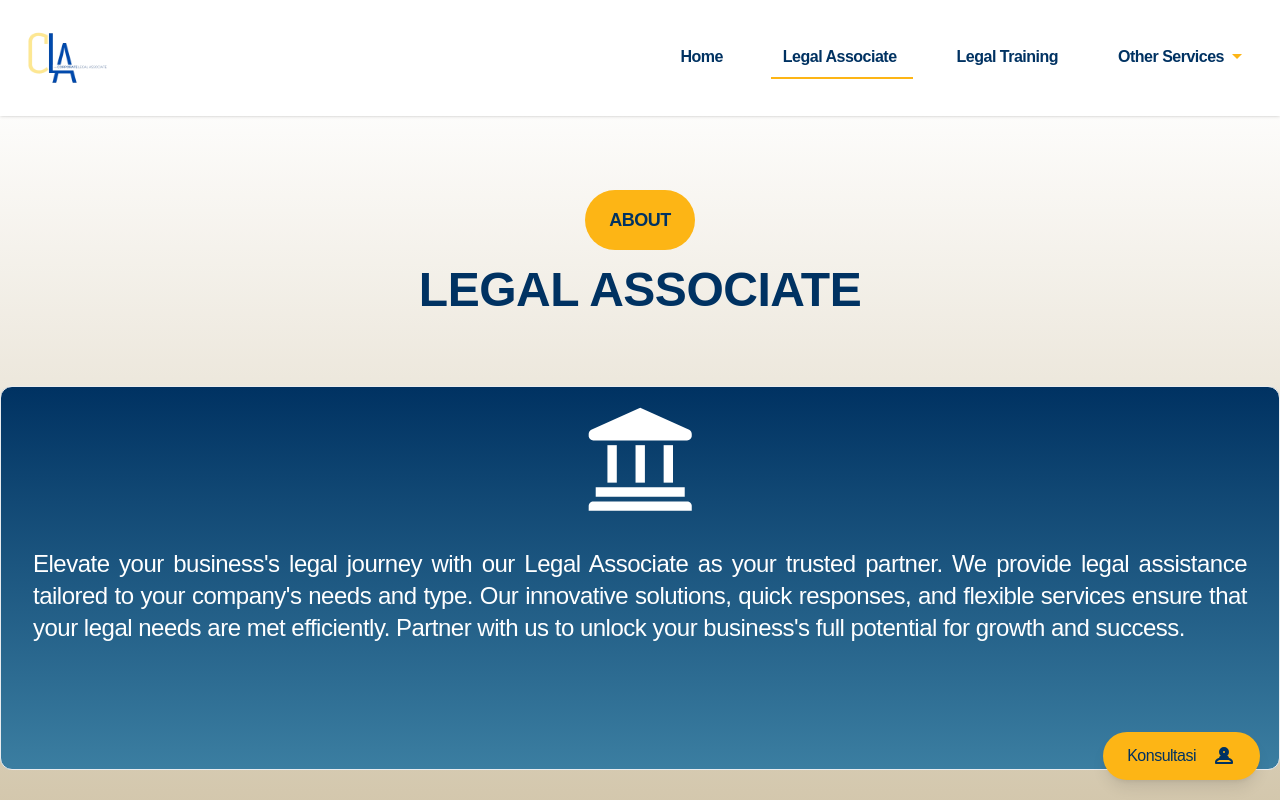
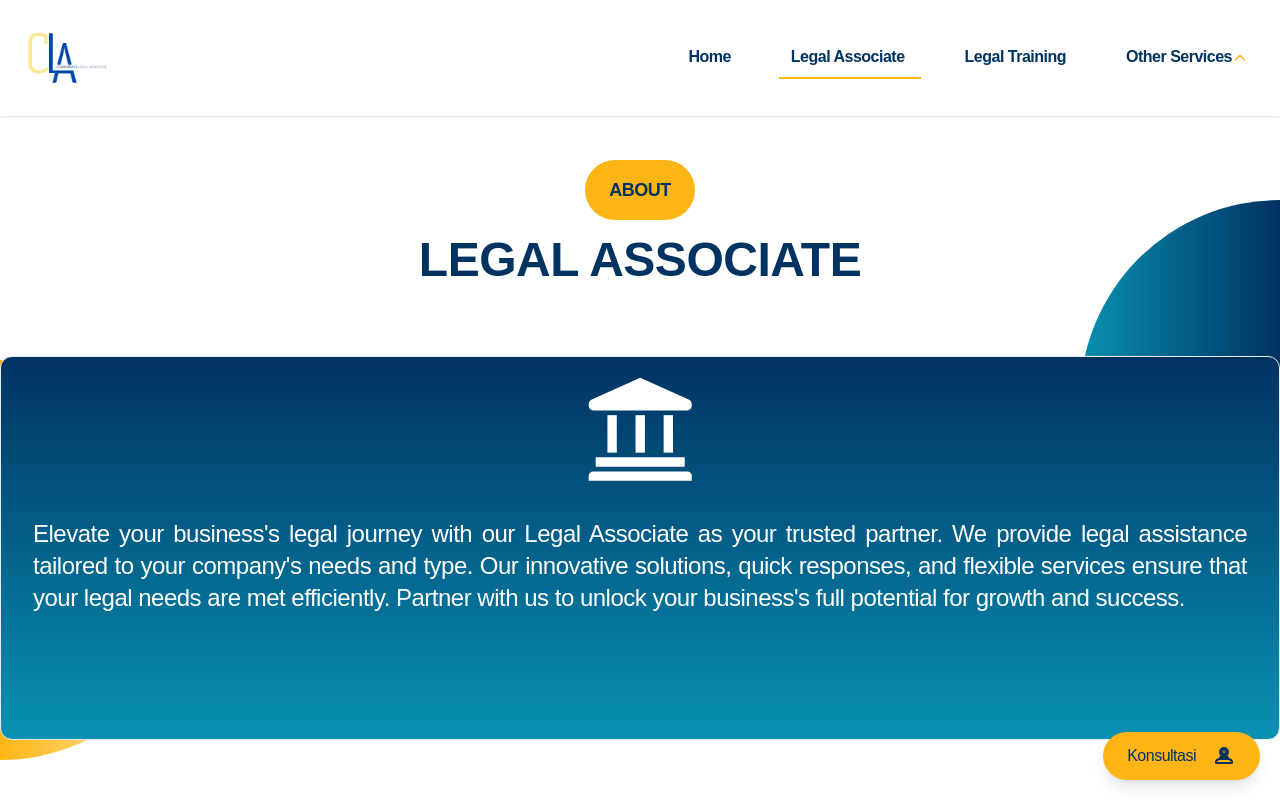
Before and after one commit to nctrnlman/client-cla-indonesia, a React (Vite) app: page /legal-associate in a window 1280 px wide. Shown: the top 800 px of the page. Built offline with nearby package versions, Linux system fonts and the light colour scheme.

Commit message:
fix(layout) : fix some pages

```diff
--- a/src/components/bar/Navbar.jsx
+++ b/src/components/bar/Navbar.jsx
@@ -149,16 +149,24 @@ function Navbar() {
               >
                 <button className="block py-2 pr-4 pl-3 text-primary  ">
                   Other Services
+                  <span className="border-animation"></span>
                   <svg
-                    xmlns="http://www.w3.org/2000/svg"
-                    className="h-2 w-4 ml-2 items-center inline-block transform transition-transform duration-300 ease-in-out arrow-icon text-secondary"
-                    width="10.033"
-                    height="5"
-                    fill="currentColor"
+                    className={`flex-shrink-0 w-4 h-4 ml-auto transform ${
+                      isOtherServicesOpen ? "rotate-90" : "rotate-0"
+                    } h-2 w-4 ml-4 items-center inline-block transition-transform duration-600 ease-in-out text-secondary`}
+                    fill="none"
+                    viewBox="0 0 24 24"
+                    stroke="currentColor"
                   >
-                    <path d="M5.016 0 0 .003 2.506 2.5 5.016 5l2.509-2.5L10.033.003 5.016 0z" />
+                    <path
+                      strokeLinecap="round"
+                      strokeLinejoin="round"
+                      strokeWidth="2"
+                      d={
+                        isOtherServicesOpen ? "M19 9l-7 7-7-7" : "M5 15l7-7 7 7"
+                      }
+                    />
                   </svg>
-                  <span className="border-animation"></span>
                 </button>
               </li>
             </ul>
--- a/src/components/home/LegalityPackages.jsx
+++ b/src/components/home/LegalityPackages.jsx
@@ -105,7 +105,7 @@ function LegalityPackages() {
     },
   ];
   return (
-    <div className="flex flex-col justify-center items-center py-20 pt-40">
+    <div className="flex flex-col justify-center items-center py-20 pt-40 relative">
       <div>
         <h2 className="mb-4 pb-12 text-3xl md:text-5xl text-center tracking-tight font-extrabold text-primary">
           Legality Packages
@@ -124,6 +124,8 @@ function LegalityPackages() {
           />
         ))}
       </div>
+      <div className="half-circle-right"></div>
+      <div className="half-circle-left"></div>
     </div>
   );
 }
--- a/src/components/home/OtherService.jsx
+++ b/src/components/home/OtherService.jsx
@@ -58,7 +58,7 @@ function OtherService() {
     },
   ];
   return (
-    <div className="flex flex-col justify-center items-center ">
+    <div className="flex flex-col justify-center items-center relative">
       <div>
         <h2 className="mb-4 pb-12 text-3xl md:text-5xl tracking-tight font-extrabold text-primary">
           Other Service
@@ -77,6 +77,8 @@ function OtherService() {
           />
         ))}
       </div>
+      <div className="half-circle-right"></div>
+      <div className="half-circle-left"></div>
     </div>
   );
 }
--- a/src/components/home/Subscription.jsx
+++ b/src/components/home/Subscription.jsx
@@ -80,7 +80,7 @@ function Subscription() {
 
       <div className="flex flex-col justify-center gap-16 items-center mx-auto h-full max-w-7xl pb-20">
         {/* note */}
-        <div className="bg-[#3B7EA1] text-white flex p-6 rounded-lg gap-4">
+        <div className="bg-gradient-to-r from-primary to-cyan-600 text-white flex p-6 gap-4 rounded-bl-3xl rounded-tr-3xl">
           {/* icon */}
           <div>
             <svg
--- a/src/components/legal-associate/Hero.jsx
+++ b/src/components/legal-associate/Hero.jsx
@@ -1,6 +1,6 @@
 function Hero() {
   return (
-    <div className="h-screen">
+    <div className="py-20">
       <div className="flex flex-col justify-center gap-4 items-center mx-auto h-full max-w-7xl">
         <button
           className="bg-secondary p-4 px-6 rounded-full text-primary font-extrabold text-lg hover:bg-primary hover:text-secondary transition duration-300
@@ -12,7 +12,7 @@ function Hero() {
           LEGAL ASSOCIATE
         </p>
         {/* desc */}
-        <div className="bg-gradient-to-b from-[#003262] to-[#3B7EA1] h-96 border rounded-xl p-4 mt-14">
+        <div className="bg-gradient-to-b from-primary to-cyan-600 h-96 border rounded-xl p-4 mt-14">
           {/* icon */}
           <div className="text-center items-center flex justify-center pb-4">
             <svg
@@ -51,7 +51,7 @@ function Hero() {
 
           {/* text */}
           <div>
-            <p className=" text-justify text-2xl p-4 text-white ">
+            <p className=" text-justify text-2xl p-4 text-white">
               Elevate your business&apos;s legal journey with our Legal
               Associate as your trusted partner. We provide legal assistance
               tailored to your company&apos;s needs and type. Our innovative
--- a/src/components/legal-associate/LegalAssociateInfo.jsx
+++ b/src/components/legal-associate/LegalAssociateInfo.jsx
@@ -4,7 +4,7 @@ function LegalAssociateInfo() {
   return (
     <div className="flex flex-col justify-center gap-16 items-center mx-auto h-full max-w-7xl pb-20">
       {/* note */}
-      <div className="bg-[#3B7EA1] text-white flex p-6 rounded-lg gap-4">
+      <div className="bg-gradient-to-r from-primary to-cyan-600 text-white flex p-6 rounded-lg gap-4 rounded-bl-3xl rounded-tr-3xl">
         {/* icon */}
         <div>
           <svg
--- a/src/index.css
+++ b/src/index.css
@@ -23,7 +23,7 @@
     letter-spacing: -0.5px;
   }
 }
-.roboto-thin {
+/* .roboto-thin {
   font-family: "Roboto", sans-serif;
   font-weight: 100;
   font-style: normal;
@@ -93,7 +93,7 @@
   font-family: "Roboto", sans-serif;
   font-weight: 900;
   font-style: italic;
-}
+} */
 
 /* Add this to your main CSS file (e.g., index.css) */
 .perspective-1000 {
@@ -151,3 +151,29 @@ button:hover .border-animation {
 li:hover .arrow-icon {
   transform: translateY(3px);
 }
+
+.half-circle-right {
+  position: absolute;
+  top: 50%;
+  right: 0;
+  width: 200px;
+  height: 400px;
+  background: linear-gradient(to right, #0891b2, #003262);
+  border-top-left-radius: 200px;
+  border-bottom-left-radius: 200px;
+  transform: translateY(-50%);
+  z-index: -1;
+}
+
+.half-circle-left {
+  position: absolute;
+  top: 70%;
+  left: 0;
+  width: 200px;
+  height: 400px;
+  background: linear-gradient(to left, #fef3c7, #fdb515);
+  border-top-right-radius: 200px;
+  border-bottom-right-radius: 200px;
+  transform: translateY(-50%);
+  z-index: -1;
+}
--- a/src/pages/Home.jsx
+++ b/src/pages/Home.jsx
@@ -6,6 +6,7 @@ import FAQ from "../components/home/FAQ";
 import LegalityPackages from "../components/home/LegalityPackages";
 import OtherService from "../components/home/OtherService";
 import PackageSubcription from "../components/home/PackageSubcription";
+import SequentialForm from "../components/legal-training/SequentialForm";
 import { Helmet } from "react-helmet";
 
 function Home({ setIsLoading }) {
@@ -41,7 +42,10 @@ function Home({ setIsLoading }) {
       </div>
       <About />
       <OtherService />
-      <FAQ />\
+      <FAQ />
+      <div id="SequentialForm">
+        <SequentialForm />
+      </div>
     </>
   );
 }
--- a/src/pages/LegalAssociate.jsx
+++ b/src/pages/LegalAssociate.jsx
@@ -5,6 +5,7 @@ import About from "../components/home/About";
 import { useEffect } from "react";
 import { Helmet } from "react-helmet";
 import LegalAssociateInfo from "../components/legal-associate/LegalAssociateInfo";
+import SequentialForm from "../components/legal-training/SequentialForm";
 
 function LegalAssociate({ setIsLoading }) {
   useEffect(() => {
@@ -20,7 +21,7 @@ function LegalAssociate({ setIsLoading }) {
   }, [setIsLoading]);
 
   return (
-    <div className="bg-gradient-to-b from-white to-[#7D590A]">
+    <div className="">
       <Helmet>
         <title>Legal Associate - CLA Indonesia</title>
         <meta
@@ -35,10 +36,15 @@ function LegalAssociate({ setIsLoading }) {
       <Hero />
       <LegalAssociateInfo />
       <Subscription />
-
+      {/* <About /> */}
       {/* <div className="bg-white">
         <FAQ />
       </div> */}
+      <div id="SequentialForm">
+        <SequentialForm />
+      </div>
+      <div className="half-circle-right"></div>
+      <div className="half-circle-left"></div>
     </div>
   );
 }
```
Also changed, not shown: src/components/bar/Footer.jsx (+10 -10 lines), src/components/home/PackageSubcription.jsx (+7 -5 lines), src/components/legal-training/SequentialForm.jsx (+75 -28 lines).
